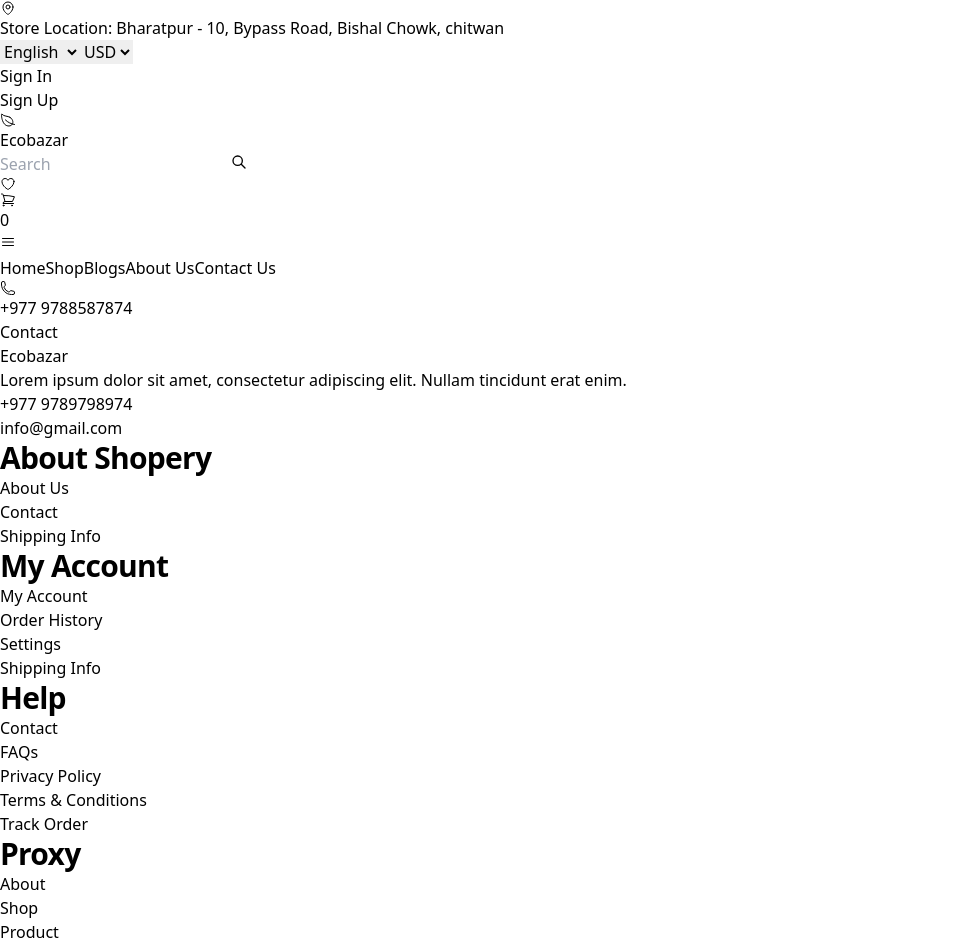
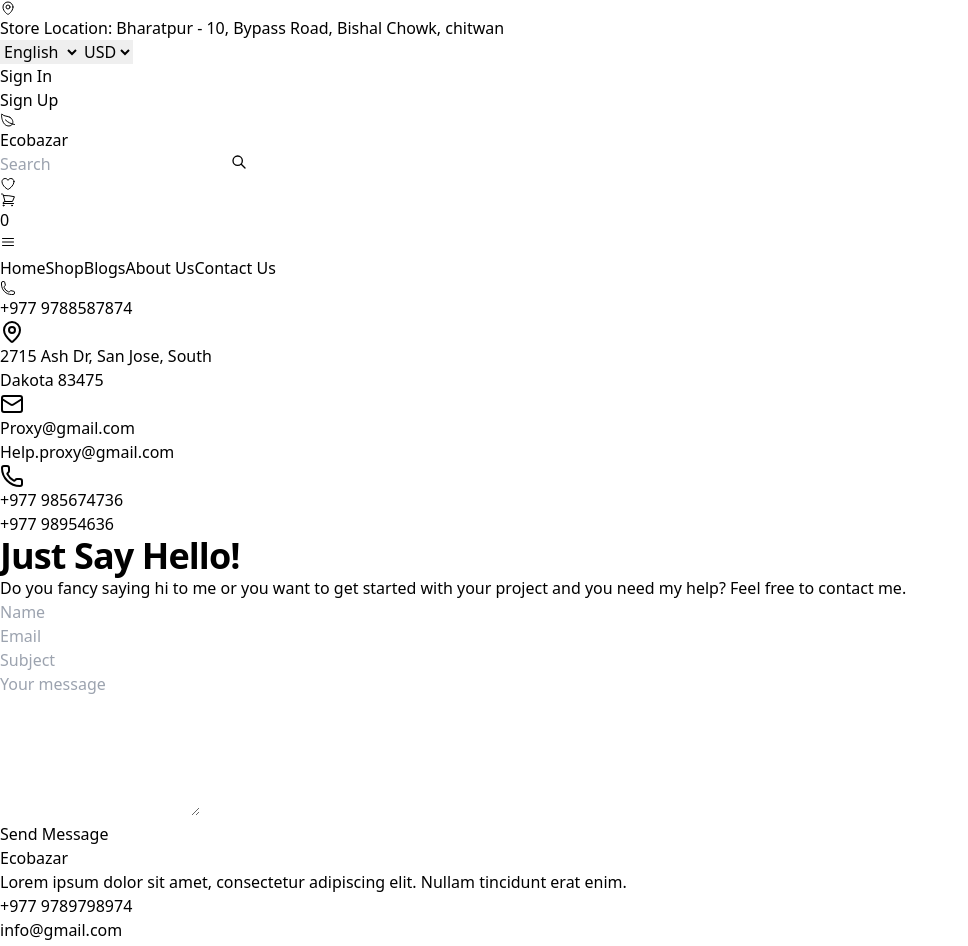
Before and after one commit to ronitey35/EcoBar, a React (Vite) app: page /contact in a window 1280 px wide. Shown: the top 946 px of the page, without its empty margins (0-968 px from the left). Built offline with nearby package versions, Linux system fonts and the light colour scheme.

Commit message:
add contact page

```diff
--- a/src/App.jsx
+++ b/src/App.jsx
@@ -1,6 +1,5 @@
 import { Route, Routes } from "react-router-dom";
 import Home from "./Home";
-import Contact from "./componets/pages/contact";
 import SignIn from "./componets/pages/sign-in";
 import SignUp from "./componets/pages/sign-up";
 import Blogs from "./componets/pages/blogs";
@@ -9,6 +8,7 @@ import NotFound from "./componets/layout/not-found";
 import Navbar from "./componets/layout/navbar";
 import Footer from "./componets/layout/Footer";
 import About from "./componets/pages/About";
+import Contact from "./componets/pages/contact";
 
 
 
--- a/src/componets/pages/Contact.jsx
+++ b/src/componets/pages/Contact.jsx
@@ -1,11 +1,165 @@
-import React from 'react'
+"use client"
 
-const Contact = () => {
+import { zodResolver } from "@hookform/resolvers/zod"
+import { useForm } from "react-hook-form"
+import * as z from "zod"
+import { MapPin, Mail, Phone } from "lucide-react"
+
+const contactFormSchema = z.object({
+  name: z
+    .string()
+    .min(2, { message: "Name must be at least 2 characters." })
+    .max(50, { message: "Name must not exceed 50 characters." }),
+  email: z.string().email({ message: "Please enter a valid email address." }),
+  subject: z
+    .string()
+    .min(2, { message: "Subject must be at least 2 characters." })
+    .max(100, { message: "Subject must not exceed 100 characters." }),
+  message: z
+    .string()
+    .min(10, { message: "Message must be at least 10 characters." })
+    .max(1000, { message: "Message must not exceed 1000 characters." }),
+})
 
 
+const contactInfo = [
+  {
+    icon: MapPin,
+    lines: ["2715 Ash Dr, San Jose, South", "Dakota 83475"],
+  },
+  {
+    icon: Mail,
+    lines: ["Proxy@gmail.com", "Help.proxy@gmail.com"],
+  },
+  {
+    icon: Phone,
+    lines: ["+977 985674736", "+977 98954636"],
+  },
+]
+
+
+
+export default function Contact() {
+  const {
+    register,
+    handleSubmit,
+    formState: { errors, isSubmitting },
+    reset,
+  } = useForm({
+    resolver: zodResolver(contactFormSchema),
+    defaultValues: {
+      name: "",
+      email: "",
+      subject: "",
+      message: "",
+    },
+  })
+
+  const onSubmit = async (data) => {
+   console.log(data)
+  }
+
   return (
-    <div>Contact</div>
+    <div className="w-full section-margin-y max-w-6xl border mx-auto bg-white rounded-lg shadow-md overflow-hidden">
+      <div className="flex flex-col md:flex-row">
+        {/* Contact Info Sidebar */}
+        <div className="w-full md:w-1/3 bg-gray-50 p-8">
+          <div className="space-y-12">
+            {contactInfo.map((item, index) => (
+              <div key={index} className="flex items-start space-x-4">
+                <div className="flex-shrink-0">
+                  <item.icon className="h-8 w-8 text-green-600" />
+                </div>
+                <div>
+                  {item.lines.map((line, lineIndex) => (
+                    <p key={lineIndex} className="text-gray-800 font-medium">
+                      {line}
+                    </p>
+                  ))}
+                </div>
+              </div>
+            ))}
+          </div>
+        </div>
+
+        {/* Form Section */}
+        <div className="w-full md:w-2/3 p-8">
+          <div className="mb-6">
+            <h2 className="text-2xl font-bold text-gray-900">Just Say Hello!</h2>
+            <p className="text-gray-600 mt-2">
+              Do you fancy saying hi to me or you want to get started with your project and you need my help? Feel free
+              to contact me.
+            </p>
+          </div>
+
+          <form onSubmit={handleSubmit(onSubmit)} className="space-y-4">
+            <div className="grid grid-cols-1 md:grid-cols-2 gap-4">
+              {/* Name Field */}
+              <div>
+                <input
+                  {...register("name")}
+                  type="text"
+                  placeholder="Name"
+                  className={`w-full px-4 py-3 border rounded-md focus:outline-none focus:ring-2 focus:ring-green-500 ${
+                    errors.name ? "border-red-500" : "border-gray-300"
+                  }`}
+                />
+                {errors.name && <p className="mt-1 text-sm text-red-500">{errors.name.message}</p>}
+              </div>
+
+              {/* Email Field */}
+              <div>
+                <input
+                  {...register("email")}
+                  type="email"
+                  placeholder="Email"
+                  className={`w-full px-4 py-3 border rounded-md focus:outline-none focus:ring-2 focus:ring-green-500 ${
+                    errors.email ? "border-red-500" : "border-gray-300"
+                  }`}
+                />
+                {errors.email && <p className="mt-1 text-sm text-red-500">{errors.email.message}</p>}
+              </div>
+            </div>
+
+            {/* Subject Field */}
+            <div>
+              <input
+                {...register("subject")}
+                type="text"
+                placeholder="Subject"
+                className={`w-full px-4 py-3 border rounded-md focus:outline-none focus:ring-2 focus:ring-green-500 ${
+                  errors.subject ? "border-red-500" : "border-gray-300"
+                }`}
+              />
+              {errors.subject && <p className="mt-1 text-sm text-red-500">{errors.subject.message}</p>}
+            </div>
+
+            {/* Message Field */}
+            <div>
+              <textarea
+                {...register("message")}
+                rows={6}
+                placeholder="Your message"
+                className={`w-full px-4 py-3 border rounded-md resize-none focus:outline-none focus:ring-2 focus:ring-green-500 ${
+                  errors.message ? "border-red-500" : "border-gray-300"
+                }`}
+              ></textarea>
+              {errors.message && <p className="mt-1 text-sm text-red-500">{errors.message.message}</p>}
+            </div>
+
+            {/* Submit Button */}
+            <div>
+              <button
+                type="submit"
+                disabled={isSubmitting}
+                className="px-8 py-3 bg-green-500 text-white font-medium rounded-full hover:bg-green-600 focus:outline-none focus:ring-2 focus:ring-green-500 focus:ring-offset-2 transition-colors duration-300 disabled:opacity-75"
+              >
+                {isSubmitting ? "Sending..." : "Send Message"}
+              </button>
+            </div>
+          </form>
+        </div>
+      </div>
+    </div>
   )
 }
-
-export default Contact
--- a/src/consts.js
+++ b/src/consts.js
@@ -1,18 +1,3 @@
-export const ProductData = [
-    {
-        id:1,
-        name:"Apple",
-        type:"Fruits",
-        price: 200,
-         rating:3
-    },
-    {
-        id:2,
-        name:"Mango",
-        type:"Fruits",
-        price: 200,
-         rating:3
-    },
-]
+
 
 export const BackendUrl = "https://online-grocery-server.vercel.app/api"
```
